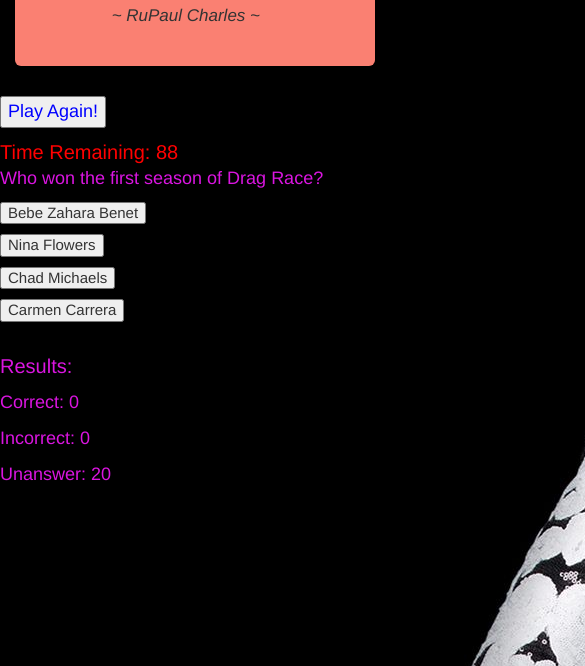
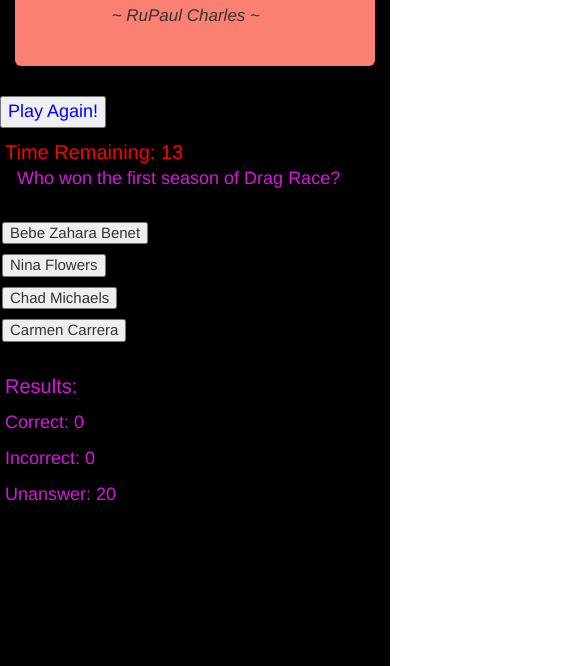
Before and after one commit to duncandam86/TriviaGame, a plain HTML site: page index.html in a window 390 px wide. Both pictures are taken after a click on the button "Start Your Engine!". Shown: the part 178-844 px from the top of the page, 585 px wide, since content can reach past the window. Drawn offline with nearby package versions, Linux system fonts and the light colour scheme.

Commit message:
CSS HTML JS update

```diff
--- a/assets/css/style.css
+++ b/assets/css/style.css
@@ -46,7 +46,7 @@
 #question{
     font-size: 18px;
     color: rgb(218, 21, 224);
-    display: inline-block;
+    display: block;
     width: 700px;
 }
 
@@ -63,3 +63,34 @@ p{
     font-size: 18px;
     color: rgb(218, 21, 224);
 }
+
+/*
+  These rules take effect when the browser's width is either 420px or less.
+*/
+@media screen and (max-width: 420px) {
+    body[background]{
+        width: 100%;
+    }
+    #h3timeRemaining{
+        margin-left: 5px;
+    }
+    #question{
+        width: 100%;
+        margin-left: 2px;
+    }
+    #congrats{
+        margin-left: 5px;
+        display: block;
+        width: 100%;
+    }
+    .multipleChoice{
+        margin-left: 2px;
+    }
+    #pResults{
+        margin-left: 5px;
+    }
+
+    p{
+        margin-left: 5px;
+    }
+}
--- a/assets/javascript/app.js
+++ b/assets/javascript/app.js
@@ -5,7 +5,7 @@ $(document).ready(function () {
     var inCorrectAnswer = 0;
     var unAnswer;
     var questionIndex = 0;
-    var countDown = 90; //time countdown in second
+    var countDown = 15; //time countdown in second
 
     //make array of objects for questions
     var questions = [{
```
Also changed, not shown: index.html (+0 -1 lines).
